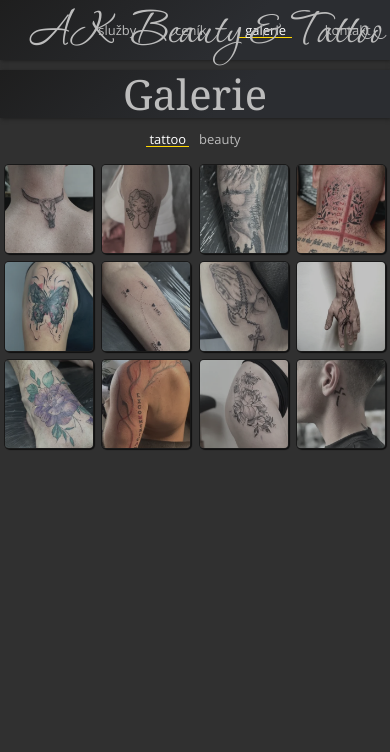
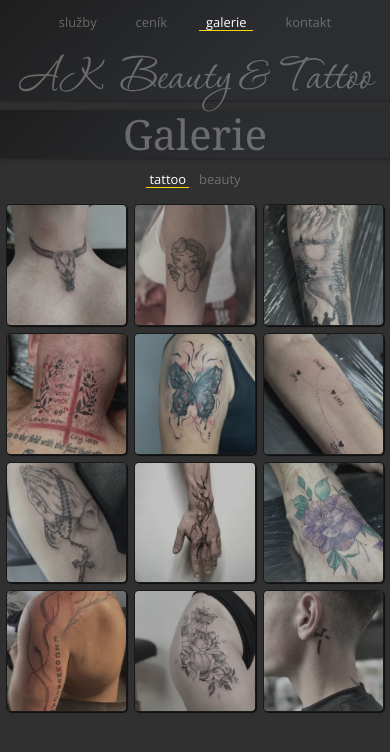
Before and after one commit to Mirjax2000/tatoo, a website: page gallery.html in a window 390 px wide. Drawn offline with Linux system fonts and the light colour scheme.

Commit message:
final touches

```diff
--- a/css/cenik.css
+++ b/css/cenik.css
@@ -308,26 +308,24 @@ a {
 }
 
 .navbar {
-  position: relative;
+  display: flex;
   justify-content: space-between;
   align-items: center;
   min-height: 60px;
-  box-shadow: 1px 1px 4px var(--black-gradient);
-  margin-bottom: 10px;
-  z-index: 100;
+  user-select: none;
 }
 
 .navbar .navbar__brand {
   font-family: "Corinthia", cursive;
   font-size: var(--H1);
   font-weight: 400;
-  position: absolute;
-  top: 0;
-  left: 0.5em;
-  cursor: default;
+  margin-bottom: -.2em;
+  margin-left: .5em;
+  white-space: nowrap;
 }
 
 .navbar__list {
+  display: flex;
   justify-content: flex-end;
   align-items: center;
 }
@@ -409,3 +407,20 @@ a {
     flex-basis: 20%;
   }
 }
+
+@media (max-width: 750px) {
+  .cenik .container .navbar {
+    flex-direction: column;
+    text-align: center;
+  }
+
+  .cenik .container .navbar .navbar__list {
+    order: 1;
+    padding-block: 1em;
+  }
+
+  .cenik .container .navbar .navbar__brand {
+    order: 2;
+    margin-left: 0;
+  }
+}
--- a/css/gallery.css
+++ b/css/gallery.css
@@ -26,7 +26,7 @@
     --p: 0.9rem;
     --a: 0.9rem;
 
-    --clr-font: #bcbcbc;
+    --clr-font: rgba(188, 188, 188, 0.45);
     --clr-body: #303030;
     --clr-primary: #2b2d31;
     --clr-second: #8f8d8d;
@@ -296,26 +296,24 @@ a {
 }
 
 .navbar {
-    position: relative;
+    display: flex;
     justify-content: space-between;
     align-items: center;
     min-height: 60px;
-    box-shadow: 1px 1px 4px var(--black-gradient);
-    margin-bottom: 10px;
-    z-index: 100;
+    user-select: none;
 }
 
 .navbar .navbar__brand {
     font-family: "Corinthia", cursive;
     font-size: var(--H1);
     font-weight: 400;
-    position: absolute;
-    top: 0;
-    left: 0.5em;
-    cursor: default;
+    margin-bottom: -.2em;
+    margin-left: .5em;
+    white-space: nowrap;
 }
 
 .navbar__list {
+    display: flex;
     justify-content: flex-end;
     align-items: center;
 }
@@ -434,7 +432,6 @@ a {
 
 #alt__text {
     background-color: rgba(0, 0, 0, 0.5);
-
     flex-grow: 1;
     padding: .5em;
     margin-inline: 2em 1em;
@@ -490,3 +487,26 @@ a {
         --font-size: 90%;
     }
 }
+
+@media (max-width: 750px) {
+    .gallery .container .navbar {
+        flex-direction: column;
+        text-align: center;
+
+    }
+
+    .gallery .container .navbar .navbar__list {
+        order: 1;
+        padding-block: 1em;
+    }
+
+    .gallery .container .navbar .navbar__brand {
+        order: 2;
+        margin-left: 0;
+    }
+
+    .gallery__wrapper .tattoo__list .tattoo__list--item,
+    .gallery__wrapper .beauty__list .beauty__list--item {
+        flex-basis: 33%;
+    }
+}
--- a/css/kontakt.css
+++ b/css/kontakt.css
@@ -288,27 +288,26 @@ a {
     margin-bottom: 10px;
 }
 
+
 .navbar {
-    position: relative;
+    display: flex;
     justify-content: space-between;
     align-items: center;
     min-height: 60px;
-    box-shadow: 1px 1px 4px var(--black-gradient);
-    margin-bottom: 10px;
-    z-index: 100;
+    user-select: none;
 }
 
 .navbar .navbar__brand {
     font-family: "Corinthia", cursive;
     font-size: var(--H1);
     font-weight: 400;
-    position: absolute;
-    top: 0;
-    left: 0.5em;
-    cursor: default;
+    margin-bottom: -.2em;
+    margin-left: .5em;
+    white-space: nowrap;
 }
 
 .navbar__list {
+    display: flex;
     justify-content: flex-end;
     align-items: center;
 }
@@ -328,6 +327,7 @@ a {
 }
 
 .kontakt .kontakt__container {
+    display: flex;
     justify-content: space-between;
     padding: 1.5em;
     gap: 2%;
@@ -405,6 +405,10 @@ a {
     margin-left: 1.3em;
 }
 
+.kontakt .adresa {
+    display: flex;
+}
+
 .kontakt .address h3 {
     margin-bottom: 0.5em;
 }
@@ -421,6 +425,7 @@ a {
 }
 
 .kontakt .instagram {
+    display: flex;
     align-items: flex-start;
 }
 
@@ -433,3 +438,20 @@ a {
         --font-size: 90%;
     }
 }
+
+@media (max-width: 750px) {
+    .kontakt .container .navbar {
+        flex-direction: column;
+        text-align: center;
+    }
+
+    .kontakt .container .navbar .navbar__list {
+        order: 1;
+        padding-block: 1em;
+    }
+
+    .kontakt .container .navbar .navbar__brand {
+        order: 2;
+        margin-left: 0;
+    }
+}
--- a/css/main.css
+++ b/css/main.css
@@ -20,13 +20,13 @@
 /*   --- root css --- */
 :root {
     --container-max: 64rem;
-    --container-min: 25rem;
+    --container-min: 18.75rem;
     --font-size: 100%;
-    --H1: 4rem;
+    --H1: 2.5rem;
     --H2: 2.9rem;
     --H3: 1rem;
-    --p: 0.9rem;
-    --a: 0.9rem;
+    --p: 0.87rem;
+    --a: 1rem;
 
     --clr-font: #bcbcbc;
     --clr-body: #303030;
@@ -186,11 +186,6 @@ article {
     padding: 0;
 }
 
-a {
-    display: inline-block;
-    text-decoration: none;
-}
-
 li {
     list-style-type: none;
 }
@@ -239,9 +234,10 @@ img {
     color: var(--clr-font);
 }
 
+
 .break__line {
     border: 1px solid rgba(110, 110, 110, 0.76);
-    margin-bottom: 20px;
+    margin-bottom: 1em;
 }
 
 .marker {
@@ -262,6 +258,7 @@ img {
     width: clamp(var(--container-min), 100%, var(--container-max));
     position: relative;
     margin: 0 auto;
+    min-height: 700px;
 }
 
 strong {
@@ -297,37 +294,45 @@ h3 {
     line-height: 1.6;
 }
 
-p,
-a {
+p, a {
     font-family: "Open Sans", sans-serif;
-    font-size: var(--p);
     color: var(--clr-font);
 }
 
+p {
+    font-size: var(--p);
+}
+
+a {
+    font-size: var(--a);
+    display: inline-block;
+    text-decoration: none;
+}
+
 .navbar {
-    position: relative;
+    position: sticky;
+    top: 0;
+    left: 0;
     display: flex;
     justify-content: space-between;
     align-items: center;
     min-height: 60px;
     user-select: none;
+    z-index: 1;
 }
 
 .navbar .navbar__brand {
     font-family: "Corinthia", cursive;
     font-size: var(--H1);
     font-weight: 400;
-    position: absolute;
-    top: 0;
-    left: 0.5em;
-    cursor: default;
-    z-index: 100;
+    margin-left: .5em;
 }
 
 .navbar__list {
     display: flex;
     justify-content: flex-end;
     align-items: center;
+    margin-right: .5em;
 }
 
 .navbar__list--item a {
@@ -348,10 +353,11 @@ a {
 .hero__tattoo,
 .hero__beauty {
     display: flex;
+    align-items: stretch;
     justify-content: space-between;
-    align-items: stretch;
-    height: calc(50dvh - 45px);
-    min-height: 24rem;
+    height: calc(50dvh - 2.5em);
+    overflow: hidden;
+    min-height: 25em;
 }
 
 .hero__beauty {
@@ -368,8 +374,8 @@ a {
 .hero__beauty--content,
 .hero__tattoo--image,
 .hero__beauty--image {
-    flex-basis: 50%;
-    margin: 1.5em;
+    flex: 1;
+    margin: 1.3em;
 }
 
 .hero__tattoo--image,
@@ -420,7 +426,7 @@ a {
     left: 0;
     right: 0;
     height: calc(90% + 1px);
-    padding: 1em 2em;
+    padding: 1em 1.5em;
 }
 
 .image__about--list .about__list--item p {
@@ -472,15 +478,135 @@ a {
 }
 
 /* mediaqueries */
-@media screen and (max-height: 51rem) {
-    .section--hero > * {
-        height: calc(100dvh - 70px);
-        min-height: 24rem;
-    }
-}
 
-@media (max-width: 800px) {
+
+@media (max-height: 880px) {
     :root {
         --font-size: 90%;
     }
 }
+
+@media (max-height: 790px) {
+    .hero__tattoo,
+    .hero__beauty {
+        height: calc(100dvh - 70px);
+        overflow: hidden;
+        min-height: 25em;
+    }
+
+}
+
+@media (max-width: 950px) {
+    :root {
+        --font-size: 90%;
+    }
+}
+
+@media (max-width: 860px) {
+    .hero__tattoo--image .about--top,
+    .hero__beauty--image .about--bottom {
+        padding: 0.5em 1em;
+    }
+
+    .hero__tattoo--image .about--top h3,
+    .hero__beauty--image .about--bottom h3 {
+        margin-bottom: 0.5em;
+    }
+
+    .hero__tattoo--image .about--top h3 {
+        border-bottom: 1px solid rgba(255, 255, 255, 0.21);
+    }
+
+    .break__line {
+        display: none;
+    }
+}
+
+@media (max-width: 730px) {
+
+
+    .home .container .navbar {
+        flex-direction: column;
+        text-align: center;
+    }
+
+    .home .container .navbar .navbar__list {
+        order: 1;
+        padding-block: 1em;
+    }
+
+    .home .container .navbar .navbar__brand {
+        order: 2;
+    }
+
+    .hero__tattoo,
+    .hero__beauty {
+        flex-direction: column;
+        height: calc(100vh - 90px);
+        padding-inline: 3em;
+        justify-content: flex-start;
+    }
+
+    .hero__tattoo--content,
+    .hero__beauty--content {
+        order: 1;
+        margin-bottom: 0;
+    }
+
+
+    .hero__tattoo--image,
+    .hero__beauty--image {
+        order: 2;
+        flex: 5;
+        min-height: 22em;
+        margin-top: 0;
+        background-position-y: 15%;
+    }
+
+    .hero__beauty--image {
+        background-position-y: 25%;
+    }
+
+    .hero__tattoo--content h2,
+    .hero__beauty--content h2 {
+        font-size: 2rem;
+    }
+
+}
+
+@media (max-width: 600px) {
+
+
+    .hero__tattoo,
+    .hero__beauty {
+        flex-direction: column;
+        padding-inline: 1em;
+    }
+
+}
+
+@media (max-width: 420px) {
+    :root {
+        --font-size: 85%;
+    }
+
+    .hero__tattoo,
+    .hero__beauty {
+        flex-direction: column;
+        padding-inline: 0;
+    }
+
+    .hero__tattoo--image,
+    .hero__beauty--image {
+        order: 2;
+        flex: 5;
+        min-height: 22em;
+        margin-top: 0;
+        background-position-y: 20%;
+    }
+
+    .hero__beauty--image {
+        background-position-y: 35%;
+    }
+
+}
--- a/gallery.html
+++ b/gallery.html
@@ -42,14 +42,12 @@
     </div>
     <nav
             aria-label="Hlavní navigace"
-            class="navbar select_none flex back__gradient"
+            class="navbar back__gradient"
     >
-        <div>
-            <h1 class="navbar__brand select_none">AK &nbsp;Beauty &amp;
+        <h1 class="navbar__brand">AK &nbsp;Beauty &amp;
                 Tattoo</h1>
-        </div>
 
-        <ul class="navbar__list flex">
+        <ul class="navbar__list">
             <li class="navbar__list--item">
                 <a href="./index.html">služby</a>
             </li>
```
Also changed, not shown: cenik.html (+2 -4 lines), index.html (+0 -2 lines), kontakt.html (+6 -8 lines).
